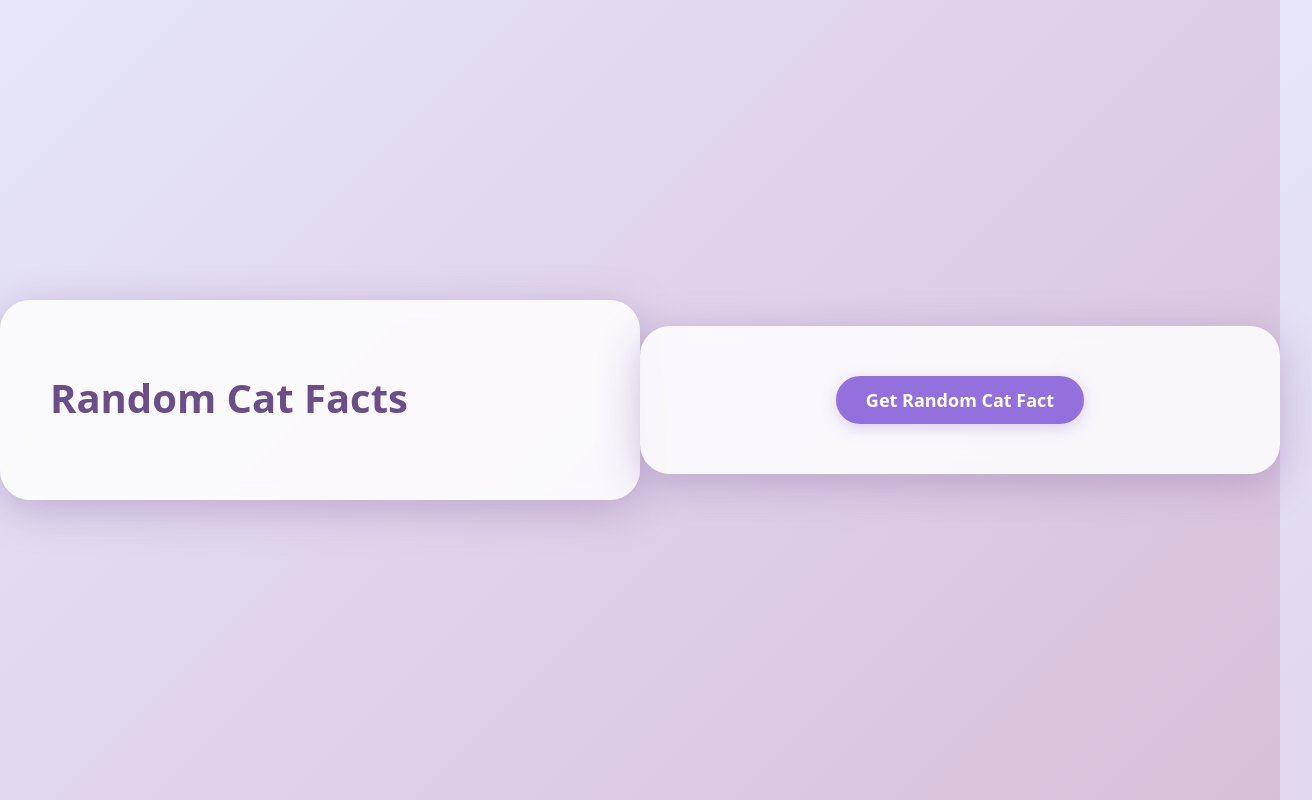
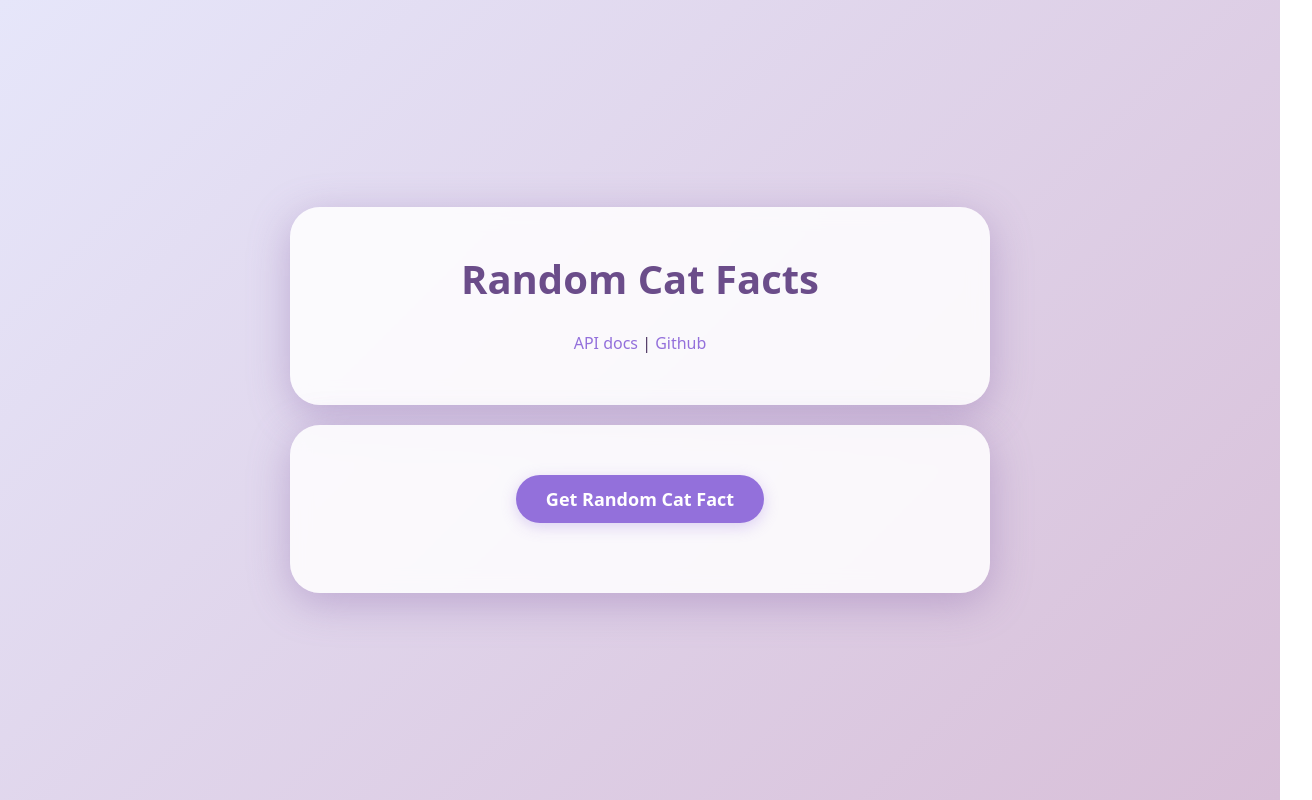
Before and after one commit to kaitbrew/summative-react-with-api, a React (Vite) app in the folder vite-project/: page / in a window 1280 px wide. Shown: the whole page, 1312 px wide, since content can reach past the window. Built offline with nearby package versions, Linux system fonts and the light colour scheme.

Commit message:
added links to navbar, updated CSS, updated webpage title

```diff
--- a/vite-project/index.html
+++ b/vite-project/index.html
@@ -4,7 +4,7 @@
     <meta charset="UTF-8" />
     <link rel="icon" type="image/svg+xml" href="/vite.svg" />
     <meta name="viewport" content="width=device-width, initial-scale=1.0" />
-    <title>vite-project</title>
+    <title>KB's Cat Facts</title>
   </head>
   <body>
     <div id="root"></div>
--- a/vite-project/src/App.css
+++ b/vite-project/src/App.css
@@ -1,5 +1,6 @@
 #root {
   display: flex;
+  flex-direction: column;
   justify-content: center;
   align-items: center;
   width: 100%;
@@ -42,7 +43,7 @@ h1 {
   transition: all 0.3s ease;
   font-weight: 600;
   box-shadow: 0 4px 15px rgba(147, 112, 219, 0.3);
-  margin: 0 auto;
+  margin: 0 auto 20px;
 }
 
 .cat-fact-button:hover:not(:disabled) {
--- a/vite-project/src/Navbar.css
+++ b/vite-project/src/Navbar.css
@@ -1,5 +1,6 @@
 #root {
   display: flex;
+  flex-direction: column;
   justify-content: center;
   align-items: center;
   width: 100%;
@@ -15,7 +16,9 @@
   padding: 50px;
   box-shadow: 0 10px 40px rgba(138, 103, 171, 0.4);
   width: 700px;
+  margin-bottom: 20px;
   box-sizing: border-box;
+  text-align: center;
 }
 
 .cat-fact-container {
@@ -26,8 +29,9 @@
 
 h1 {
   color: #6b4d8a;
-  margin-bottom: 30px;
+  margin: 0 0 30px 0;
   font-size: 2.5rem;
+  text-align: center;
 }
 
 
--- a/vite-project/src/Navbar.jsx
+++ b/vite-project/src/Navbar.jsx
@@ -4,7 +4,7 @@ function Navbar() {
   return (
     <div className="navbar-container">
       <h1>Random Cat Facts</h1>
-      <div className="links"></div>
+      <div className="links"><a href="https://catfact.ninja/">API docs</a> | <a href="https://github.com/kaitbrew">Github</a></div>
     </div>
   );
 }
```
